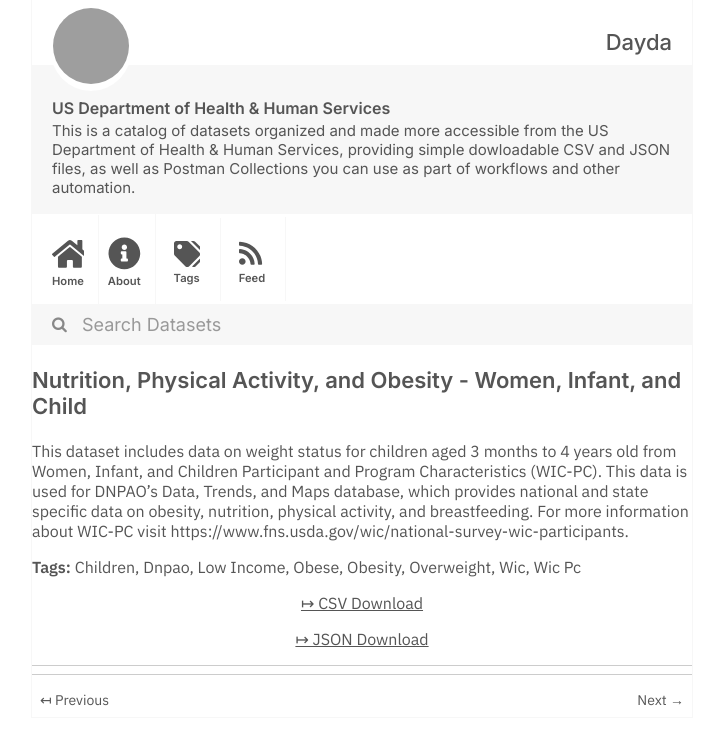
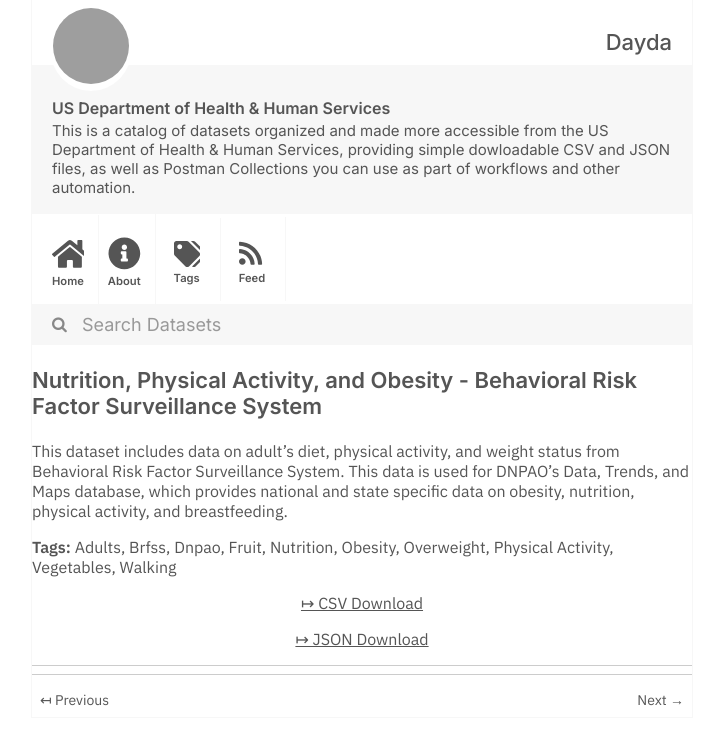
Before and after one commit to dayda-entities/us-department-of-health-and-human-services, a Jekyll site: the page built from _posts/2020-11-10-nutrition-physical-activity-an.md, in a window 1280 px wide, cut to the strip 0-745 px from the top of the page. Shown: the whole strip, without its empty margins (278-997 px from the left). Built offline with Jekyll 4.4.1, drawn with Linux system fonts in a browser that asks for light colours; grey boxes are pictures that could not be loaded.

Commit message:
Publish Data

```diff
--- a/_posts/2020-11-10-nutrition-physical-activity-an.md
+++ b/_posts/2020-11-10-nutrition-physical-activity-an.md
@@ -1,22 +1,26 @@
 ---
-title: 'Nutrition, Physical Activity, and Obesity - Women, Infant, and Child'
-created: '2020-11-10T16:18:29.067950'
-modified: '2021-04-21T22:44:16.054458'
+title: >-
+  Nutrition, Physical Activity, and Obesity - Behavioral Risk Factor
+  Surveillance System
+created: '2020-11-10T16:18:28.531397'
+modified: '2021-04-21T22:28:28.097322'
 state: active
 type: dataset
 tags:
-  - Children
+  - Adults
+  - Brfss
   - Dnpao
-  - Low Income
-  - Obese
+  - Fruit
+  - Nutrition
   - Obesity
   - Overweight
-  - Wic
-  - Wic Pc
+  - Physical Activity
+  - Vegetables
+  - Walking
 groups: []
-csv_url: 'https://data.cdc.gov/api/views/735e-byxc/rows.csv?accessType=DOWNLOAD'
-json_url: 'https://data.cdc.gov/api/views/735e-byxc/rows.json?accessType=DOWNLOAD'
+csv_url: 'https://data.cdc.gov/api/views/hn4x-zwk7/rows.csv?accessType=DOWNLOAD'
+json_url: 'https://data.cdc.gov/api/views/hn4x-zwk7/rows.json?accessType=DOWNLOAD'
 layout: post
 
 ---
-This dataset includes data on weight status for children aged 3 months to 4 years old from Women, Infant, and Children Participant and Program Characteristics (WIC-PC). This data is used for DNPAO's Data, Trends, and Maps database, which provides national and state specific data on obesity, nutrition, physical activity, and breastfeeding. For more information about WIC-PC visit https://www.fns.usda.gov/wic/national-survey-wic-participants.
+This dataset includes data on adult's diet, physical activity, and weight status from Behavioral Risk Factor Surveillance System. This data is used for DNPAO's Data, Trends, and Maps database, which provides national and state specific data on obesity, nutrition, physical activity, and breastfeeding.
```
